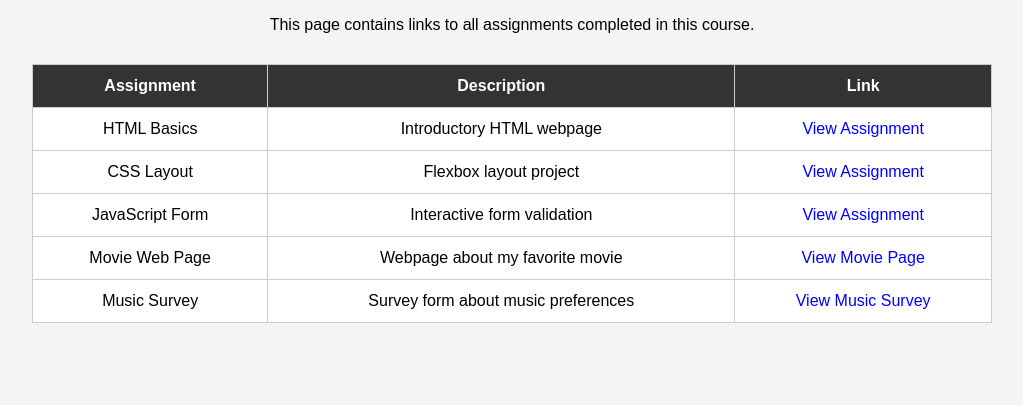
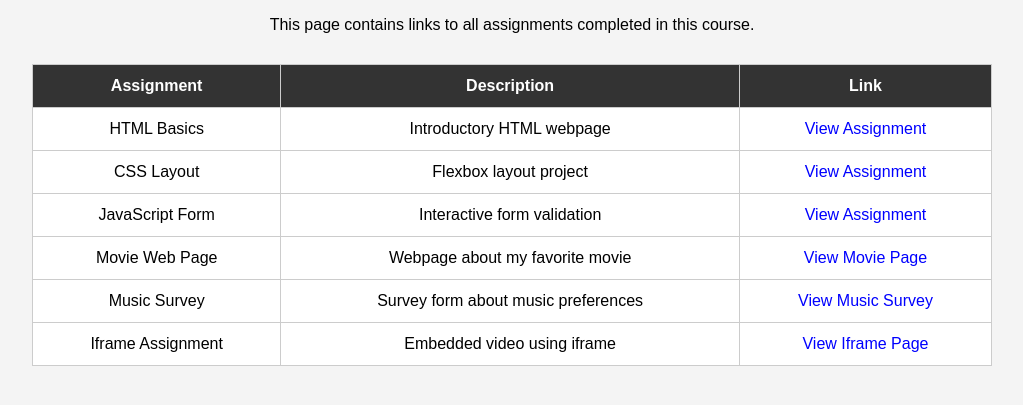
Before and after one commit to oliverb4/cis209-assignment-gallery, a plain HTML site: page index.html in a window 1280 px wide. Shown: the part 171-576 px from the top of the page, without its empty margins (128-1151 px from the left). Drawn offline with Linux system fonts and the light colour scheme.

Commit message:
Update index.html

```diff
--- a/index.html
+++ b/index.html
@@ -38,16 +38,25 @@
         <td>Interactive form validation</td>
         <td><a href="#">View Assignment</a></td>
     </tr>
+
     <tr>
         <td>Movie Web Page</td>
         <td>Webpage about my favorite movie</td>
         <td><a href="movie.html" target="_blank">View Movie Page</a></td>
     </tr>
+
     <tr>
         <td>Music Survey</td>
         <td>Survey form about music preferences</td>
         <td><a href="music-survey.html" target="_blank">View Music Survey</a></td>
     </tr>
+
+    <tr>
+        <td>Iframe Assignment</td>
+        <td>Embedded video using iframe</td>
+        <td><a href="iframe.html" target="_blank">View Iframe Page</a></td>
+    </tr>
+
 </table>
 
 </body>
```
Lines whose indentation alone changed are shown as unchanged.
